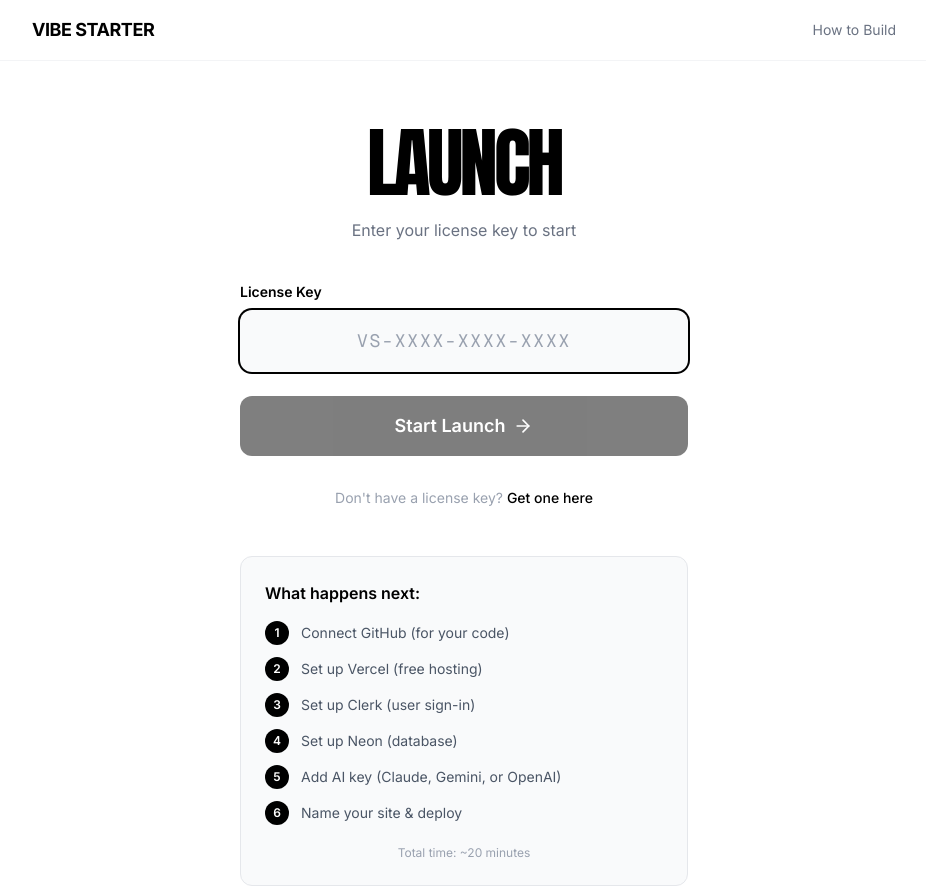
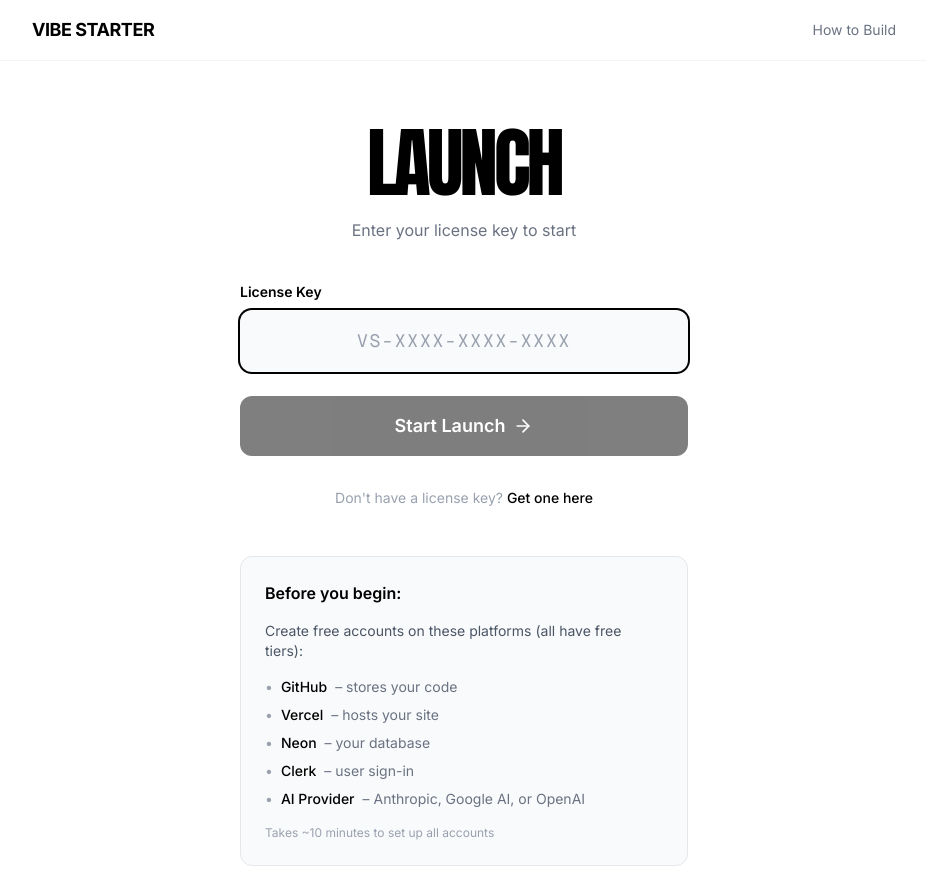
Before and after one commit to Born14/Vibe-Starter, a Next.js app: page /setup in a window 1280 px wide. Shown: the top 890 px of the page, without its empty margins (176-1102 px from the left). Built offline with nearby package versions, Linux system fonts and the light colour scheme.

Commit message:
Add account prerequisites guidance for users
- Setup page: Add "Before You Begin" checklist with signup links
- FAQ: Add question about required accounts
- Helps users prepare before starting the wizard

```diff
--- a/src/app/setup/page.tsx
+++ b/src/app/setup/page.tsx
@@ -136,8 +136,45 @@ function SetupForm() {
             </p>
           </div>
 
+          {/* Before you begin */}
+          <div className="mt-12 bg-gray-50 rounded-xl p-6 border border-gray-200">
+            <p className="font-semibold text-black mb-4">Before you begin:</p>
+            <p className="text-sm text-gray-600 mb-4">
+              Create free accounts on these platforms (all have free tiers):
+            </p>
+            <div className="space-y-2">
+              {[
+                { name: "GitHub", url: "https://github.com/signup", desc: "stores your code" },
+                { name: "Vercel", url: "https://vercel.com/signup", desc: "hosts your site" },
+                { name: "Neon", url: "https://neon.tech", desc: "your database" },
+                { name: "Clerk", url: "https://clerk.com", desc: "user sign-in" },
+                { name: "AI Provider", url: null, desc: "Anthropic, Google AI, or OpenAI" },
+              ].map((item, i) => (
+                <div key={i} className="flex items-center gap-2 text-sm">
+                  <span className="text-gray-400">•</span>
+                  {item.url ? (
+                    <a
+                      href={item.url}
+                      target="_blank"
+                      rel="noopener noreferrer"
+                      className="text-black font-medium hover:underline"
+                    >
+                      {item.name}
+                    </a>
+                  ) : (
+                    <span className="text-black font-medium">{item.name}</span>
+                  )}
+                  <span className="text-gray-500">– {item.desc}</span>
+                </div>
+              ))}
+            </div>
+            <p className="mt-4 text-xs text-gray-400">
+              Takes ~10 minutes to set up all accounts
+            </p>
+          </div>
+
           {/* What happens next */}
-          <div className="mt-12 bg-gray-50 rounded-xl p-6 border border-gray-200">
+          <div className="mt-6 bg-gray-50 rounded-xl p-6 border border-gray-200">
             <p className="font-semibold text-black mb-4">What happens next:</p>
             <div className="space-y-3">
               {[
--- a/src/components/FAQ.tsx
+++ b/src/components/FAQ.tsx
@@ -11,6 +11,10 @@ const faqs = [
   {
     q: "Do I need to know how to code?",
     a: "No. You describe what you want. AI writes the code. You don't touch it.",
+  },
+  {
+    q: "What accounts do I need?",
+    a: "Free accounts on GitHub, Vercel, Neon, and Clerk. Plus an AI provider (Anthropic, Google, or OpenAI). All have free tiers. The wizard walks you through connecting them.",
   },
   {
     q: "Can I really build from my phone?",
```
